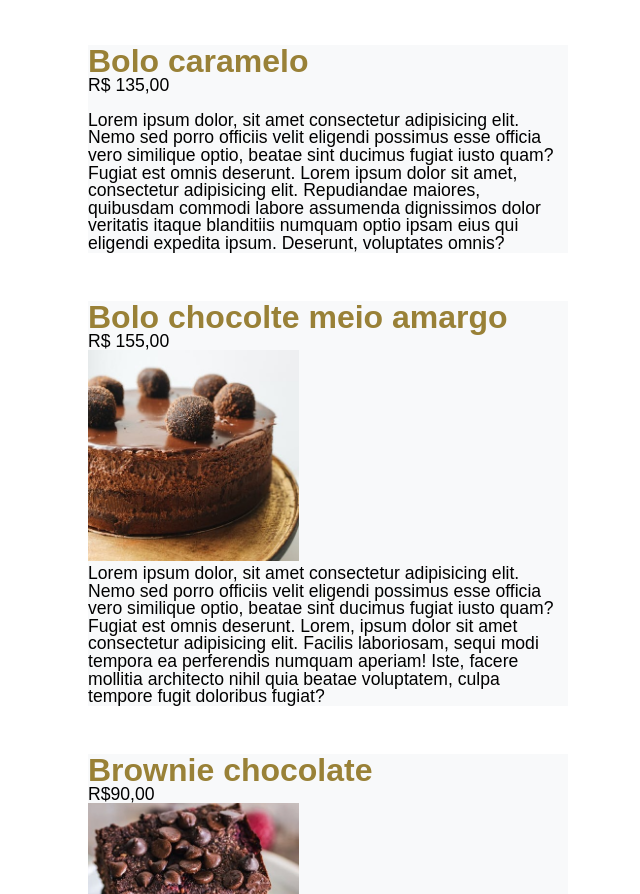
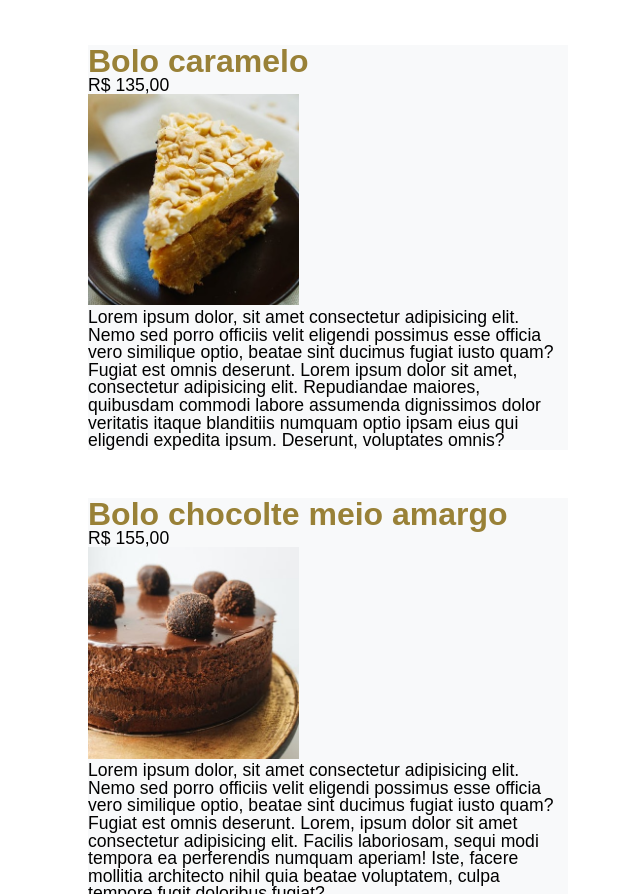
Before and after one commit to mayumifunahashi/web-site, a plain HTML site: page produtos.html in a window 1280 px wide. Shown: the part 2704-3598 px from the top of the page, without its empty margins (312-952 px from the left). Drawn offline with Linux system fonts and the light colour scheme.

Commit message:
Add files via upload

```diff
--- a/produtos.html
+++ b/produtos.html
@@ -74,7 +74,7 @@
         <dl>
             <dt>Bolo caramelo </dt>
             <dd class="price">R$ 135,00</dd>
-            <dd> <img src="imagens/cortadas/produto-bolo8.jpeg" alt=""></dd>
+            <dd> <img src="produto-bolo8.jpeg" alt=""></dd>
             <dd class="ingredients">Lorem ipsum dolor, sit amet consectetur adipisicing elit. Nemo sed porro officiis velit eligendi possimus esse officia vero similique optio, beatae sint ducimus fugiat iusto quam? Fugiat est omnis deserunt. Lorem ipsum dolor sit amet, consectetur adipisicing elit. Repudiandae maiores, quibusdam commodi labore assumenda dignissimos dolor veritatis itaque blanditiis numquam optio ipsam eius qui eligendi expedita ipsum. Deserunt, voluptates omnis?</dd>
         </dl>
 
```
